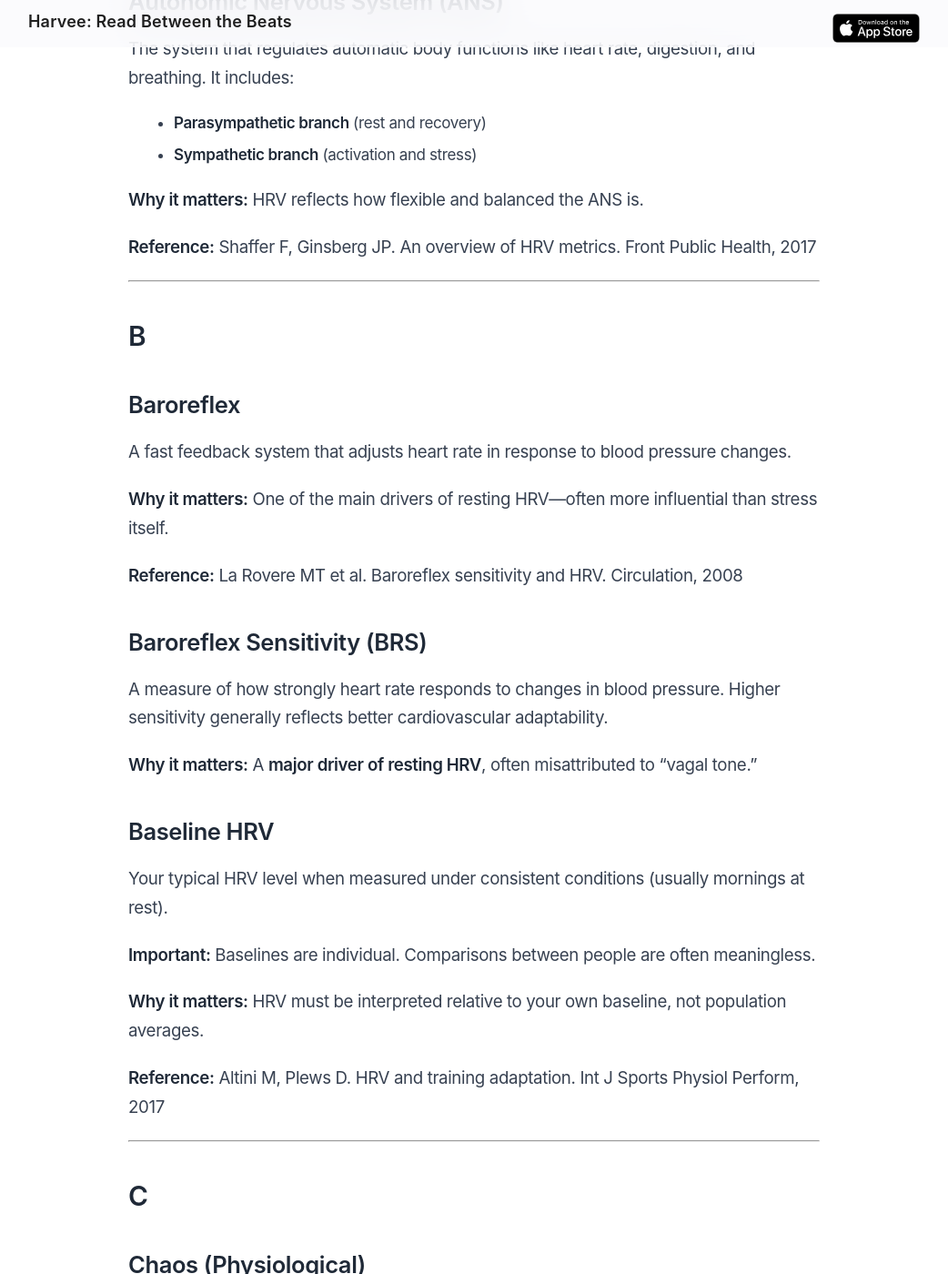
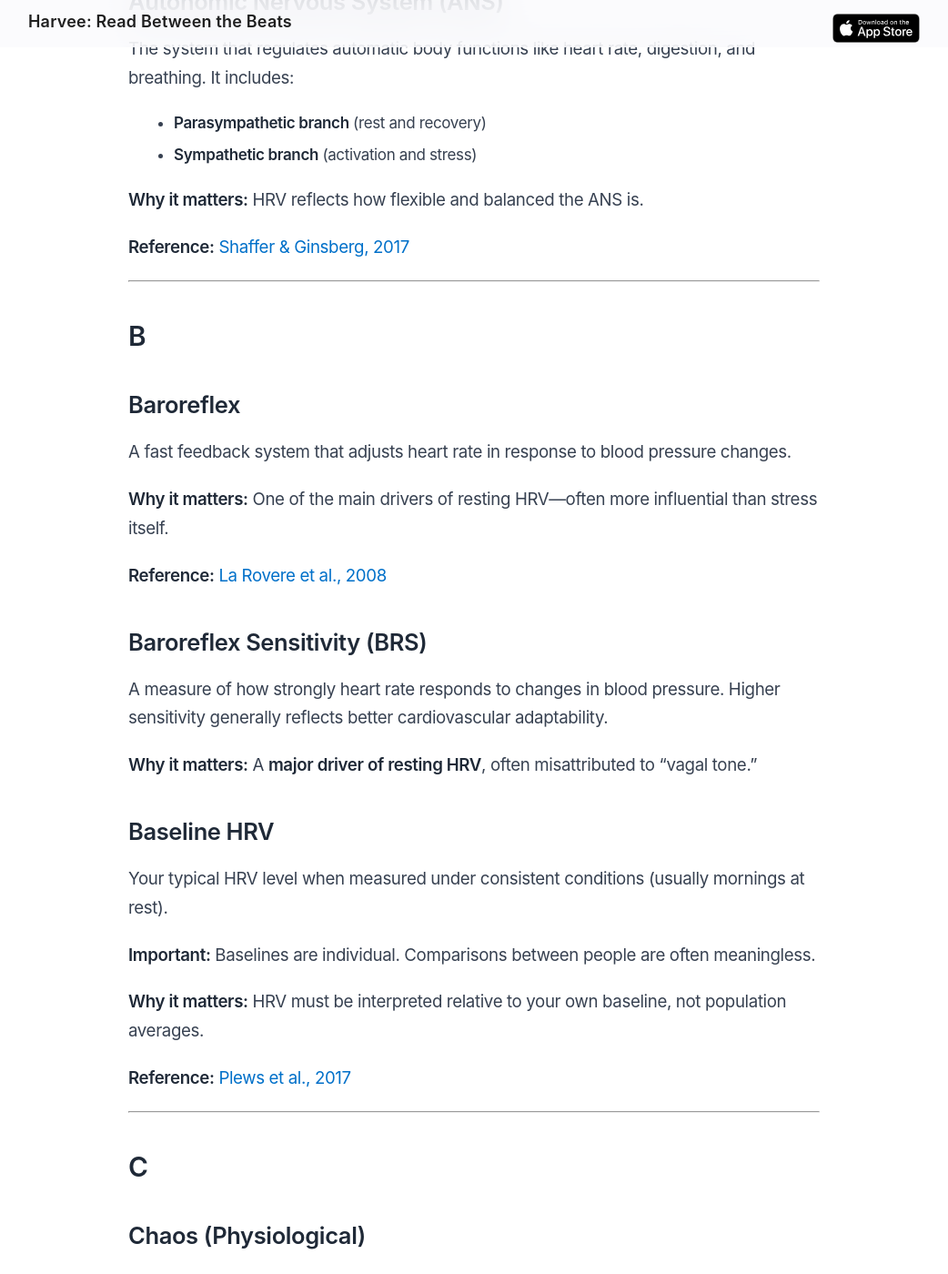
Before and after one commit to artkirillov/harvee-website, a Jekyll site: the page built from _posts/2026-02-01-glossary-of-hrv-wearables-and-stress-tracking.md, in a window 1280 px wide and 1400 px high, scrolled down 1767 px. Shown: the whole window at 91% size, without its empty margins (119-1161 px from the left). Built offline with Jekyll 4.4.1, drawn with Linux system fonts in a browser that asks for light colours; some of the changed text lies outside the part shown.

Commit message:
Add links to references

```diff
--- a/_posts/2026-02-01-glossary-of-hrv-wearables-and-stress-tracking.md
+++ b/_posts/2026-02-01-glossary-of-hrv-wearables-and-stress-tracking.md
@@ -19,7 +19,7 @@ Short-term stress caused by a specific event (meeting, workout, argument, deadli
 
 **Why it matters:** Acute stress is normal. Problems arise when it doesn't resolve.
 
-**Reference:** McEwen BS, 1998 – Stress and adaptation
+**Reference:** [McEwen, 1998](https://pubmed.ncbi.nlm.nih.gov/9428819/)
 
 ### Accentuated Antagonism
 
@@ -27,7 +27,7 @@ A physiological effect where parasympathetic (vagal) signals have a stronger imp
 
 **Why it matters:** Explains why vagal "braking" after stress or exercise can be powerful even when the body is still activated.
 
-**Reference:** Shaffer & Ginsberg, 2017
+**Reference:** [Shaffer & Ginsberg, 2017](https://pmc.ncbi.nlm.nih.gov/articles/PMC5624990/)
 
 ### Allostatic Load
 
@@ -35,7 +35,7 @@ The cumulative "wear and tear" on the body from repeated or chronic stress.
 
 **Why it matters:** Sustained low HRV often reflects high allostatic load, not a single bad day.
 
-**Reference:** McEwen BS, Stellar E. Stress and the individual. Arch Intern Med, 1993
+**Reference:** [McEwen & Stellar, 1993](https://pubmed.ncbi.nlm.nih.gov/8379800/)
 
 ### Approximate Entropy (ApEn)
 
@@ -58,7 +58,7 @@ The system that regulates automatic body functions like heart rate, digestion, a
 
 **Why it matters:** HRV reflects how flexible and balanced the ANS is.
 
-**Reference:** Shaffer F, Ginsberg JP. An overview of HRV metrics. Front Public Health, 2017
+**Reference:** [Shaffer & Ginsberg, 2017](https://pmc.ncbi.nlm.nih.gov/articles/PMC5624990/)
 
 ---
 
@@ -70,7 +70,7 @@ A fast feedback system that adjusts heart rate in response to blood pressure cha
 
 **Why it matters:** One of the main drivers of resting HRV—often more influential than stress itself.
 
-**Reference:** La Rovere MT et al. Baroreflex sensitivity and HRV. Circulation, 2008
+**Reference:** [La Rovere et al., 2008](https://pubmed.ncbi.nlm.nih.gov/18426445/)
 
 ### Baroreflex Sensitivity (BRS)
 
@@ -86,7 +86,7 @@ Your typical HRV level when measured under consistent conditions (usually mornin
 
 **Why it matters:** HRV must be interpreted relative to your own baseline, not population averages.
 
-**Reference:** Altini M, Plews D. HRV and training adaptation. Int J Sports Physiol Perform, 2017
+**Reference:** [Plews et al., 2017](https://pubmed.ncbi.nlm.nih.gov/28290720/)
 
 ---
 
@@ -106,7 +106,7 @@ Stress that persists without sufficient recovery.
 
 **Why it matters:** Chronic stress is associated with prolonged HRV suppression.
 
-**Reference:** Thayer JF et al. HRV and stress. Biol Psychol, 2012
+**Reference:** [Thayer et al., 2012](https://pubmed.ncbi.nlm.nih.gov/22178086/)
 
 ### Circadian Rhythm
 
@@ -114,7 +114,7 @@ Your body's internal 24-hour clock.
 
 **Why it matters:** HRV follows circadian patterns, which is why morning measurements are more reliable.
 
-**Reference:** Portaluppi F et al. Circadian rhythms and HRV. Chronobiol Int, 2012
+**Reference:** [Portaluppi et al., 2012](https://pubmed.ncbi.nlm.nih.gov/21641838/)
 
 ---
 
@@ -126,13 +126,13 @@ Mental exhaustion caused by excessive health data and alerts.
 
 **Why it matters:** Over-monitoring can increase stress and reduce motivation.
 
-**Reference:** Owens J et al. Wearables and health anxiety. JMIR, 2018
+**Reference:** Owens et al., 2018
 
 ### Detrended Fluctuation Analysis (DFA α1 / α2)
 
 Non-linear metrics describing short-term (α1) and long-term (α2) correlations in HRV. Used in fatigue, endurance, and overtraining research.
 
-**Reference:** Peng et al., 1995
+**Reference:** [Peng et al., 1995](https://pubmed.ncbi.nlm.nih.gov/11538314/)
 
 ### Dynamic Autonomic Relationship
 
@@ -150,7 +150,7 @@ A method that measures the heart's electrical activity directly.
 
 **Why it matters:** ECG is the gold standard for HRV measurement.
 
-**Reference:** Task Force of the ESC. Standards of HRV measurement. 1996
+**Reference:** [Task Force of the ESC, 1996](https://pubmed.ncbi.nlm.nih.gov/8598068/)
 
 ### Electrodermal Activity (EDA)
 
@@ -170,7 +170,7 @@ HRV is not produced by one organ or pathway. It emerges from interactions betwee
 
 HRV analysis that looks at how heart rhythm variability is distributed across frequency bands. Useful, but easy to misinterpret without strict measurement conditions.
 
-**Reference:** Shaffer F, Ginsberg JP, 2017
+**Reference:** [Shaffer & Ginsberg, 2017](https://pmc.ncbi.nlm.nih.gov/articles/PMC5624990/)
 
 ---
 
@@ -186,7 +186,7 @@ The amount of variability in the HF band. Highly sensitive to breathing rate and
 
 **What it reflects:** Parasympathetic (vagal) modulation linked to respiration.
 
-**Reference:** Grossman & Taylor, 2007
+**Reference:** [Grossman & Taylor, 2007](https://pubmed.ncbi.nlm.nih.gov/17081672/)
 
 ### HR Max − HR Min
 
@@ -198,7 +198,7 @@ The number of heartbeats per minute.
 
 **Why it matters:** Heart rate alone does not reflect stress or recovery quality.
 
-**Reference:** Billman GE. HRV and heart rate. Front Physiol, 2011
+**Reference:** [Billman, 2011](https://pubmed.ncbi.nlm.nih.gov/22144961/)
 
 ### Heart Rate Variability (HRV)
 
@@ -206,7 +206,7 @@ The variation in time between consecutive heartbeats.
 
 **Why it matters:** HRV reflects how well the body adapts to stress and recovers.
 
-**Reference:** Task Force of the ESC, 1996
+**Reference:** [Task Force of the ESC, 1996](https://pubmed.ncbi.nlm.nih.gov/8598068/)
 
 ### HRV Biofeedback
 
@@ -214,13 +214,13 @@ A training technique that uses real-time feedback (visual, auditory, or tactile)
 
 **Why it matters:** HRV biofeedback is used to improve autonomic regulation, reduce stress, enhance emotional control, and support recovery.
 
-**Reference:** Lehrer PM, Gevirtz R. HRV biofeedback: How and why does it work? Front Psychol, 2014
+**Reference:** [Lehrer & Gevirtz, 2014](https://pubmed.ncbi.nlm.nih.gov/25101026/)
 
 ### HRV Triangular Index (HTI)
 
 A geometric HRV metric based on the distribution of RR intervals over time. Total number of RR intervals divided by the height of their histogram. Mostly used in long-term recordings.
 
-**Reference:** Task Force, 1996
+**Reference:** [Task Force, 1996](https://pubmed.ncbi.nlm.nih.gov/8598068/)
 
 ---
 
@@ -236,7 +236,7 @@ The ability to sense internal bodily signals.
 
 **Why it matters:** Excessive reliance on data can reduce trust in bodily awareness.
 
-**Reference:** Mehling WE et al. Interoception and health. PLoS One, 2012
+**Reference:** [Mehling et al., 2012](https://pubmed.ncbi.nlm.nih.gov/23133619/)
 
 ---
 
@@ -264,7 +264,7 @@ Often marketed as "autonomic balance" (between sympathetic and parasympathetic a
 
 **Why many researchers avoid it:** Physiology does not support a clean "sympathovagal balance" interpretation.
 
-**Reference:** Billman, 2013
+**Reference:** [Billman, 2013](https://pubmed.ncbi.nlm.nih.gov/23431279/)
 
 ### LnRMSSD / LnHF
 
@@ -276,7 +276,7 @@ Log-transformed HRV metrics used to stabilize statistical distributions. Natural
 
 **Common in:** Athlete monitoring.
 
-**Reference:** Plews et al., 2013
+**Reference:** [Plews et al., 2013](https://pubmed.ncbi.nlm.nih.gov/23852425/)
 
 ### Long-Term HRV (24-Hour HRV)
 
@@ -298,7 +298,7 @@ The amount of variability in the LF band.
 
 **Common misconception:** LF ≠ sympathetic activity.
 
-**Reference:** Goldstein et al., 2011
+**Reference:** [Goldstein et al., 2011](https://pubmed.ncbi.nlm.nih.gov/21890520/)
 
 ---
 
@@ -338,7 +338,7 @@ HRV measured shortly after waking, before daily stressors. Best single snapshot
 
 **Why it matters:** It minimizes noise from movement, food, and daily stress.
 
-**Reference:** Altini M, Plews D, 2017
+**Reference:** [Plews et al., 2017](https://pubmed.ncbi.nlm.nih.gov/28290720/)
 
 ---
 
@@ -395,7 +395,7 @@ A visual plot of each RR interval against the previous one. Used to derive SD1 a
 
 **Why it matters:** Visual and intuitive representation of HRV structure.
 
-**Reference:** Tulppo et al., 1996
+**Reference:** [Tulppo et al., 1996](https://pubmed.ncbi.nlm.nih.gov/8795444/)
 
 ### Paced Breathing
 
@@ -407,7 +407,7 @@ Optical method used by smartwatches to estimate heart activity.
 
 **Why it matters:** Convenient but more sensitive to motion artifacts than ECG.
 
-**Reference:** Charlton PH et al. PPG for HRV. Physiol Meas, 2018
+**Reference:** [Charlton et al., 2018](https://pmc.ncbi.nlm.nih.gov/articles/PMC5964362/)
 
 ### pNN50
 
@@ -437,7 +437,7 @@ Heart rate speeding up during inhalation and slowing during exhalation.
 
 **Why it matters:** A major contributor to short-term HRV.
 
-**Reference:** Grossman P, Taylor EW. RSA and vagal function. Biol Psychol, 2007
+**Reference:** [Grossman & Taylor, 2007](https://pubmed.ncbi.nlm.nih.gov/17081672/)
 
 ### Respiratory Rate
 
@@ -458,7 +458,7 @@ Square root of the mean squared differences between successive RR intervals. The
 
 **Used by:** Most modern HRV apps and wearables.
 
-**Reference:** Shaffer & Ginsberg, 2017; Altini & Plews, 2017
+**Reference:** [Shaffer & Ginsberg, 2017](https://pmc.ncbi.nlm.nih.gov/articles/PMC5624990/); [Plews et al., 2017](https://pubmed.ncbi.nlm.nih.gov/28290720/)
 
 ---
 
@@ -470,7 +470,7 @@ A refined version of Approximate Entropy. Measures signal complexity with less s
 
 **Why it matters:** Lower entropy = more rigid system.
 
-**Reference:** Richman & Moorman, 2000
+**Reference:** [Richman & Moorman, 2000](https://pubmed.ncbi.nlm.nih.gov/10843903/)
 
 ### SD1 / SD2
 
@@ -493,7 +493,7 @@ Standard deviation of all RR intervals in a recording.
 - Strongly influenced by recording length
 - Not ideal for short daily measurements
 
-**Reference:** Task Force of the ESC, 1996
+**Reference:** [Task Force of the ESC, 1996](https://pubmed.ncbi.nlm.nih.gov/8598068/)
 
 ### Short-Term HRV (ST-HRV)
 
@@ -517,7 +517,7 @@ A combination of duration, continuity, and structure of sleep.
 
 **Why it matters:** Poor sleep strongly suppresses HRV.
 
-**Reference:** Krause AJ et al. Sleep and HRV. Sleep Med Rev, 2017
+**Reference:** [Krause et al., 2017](https://pubmed.ncbi.nlm.nih.gov/28515433/)
 
 ### Stress
 
@@ -555,7 +555,7 @@ HRV metrics calculated directly from beat-to-beat intervals (e.g., RMSSD).
 
 **Why it matters:** Most practical and reliable for daily tracking.
 
-**Reference:** Task Force of the ESC, 1996
+**Reference:** [Task Force of the ESC, 1996](https://pubmed.ncbi.nlm.nih.gov/8598068/)
 
 ### TINN
 
@@ -593,7 +593,7 @@ The influence of the vagus nerve on heart activity.
 
 **Why it matters:** HRV reflects vagal modulation but is not identical to vagal tone.
 
-**Reference:** Laborde S et al. Vagal tone and HRV. Front Psychol, 2017
+**Reference:** [Laborde et al., 2017](https://pubmed.ncbi.nlm.nih.gov/28265249/)
 
 ### Vagus Nerve
 
```
Also changed, not shown: other parts of _posts/2026-02-01-glossary-of-hrv-wearables-and-stress-tracking.md (+3 -3 lines).
